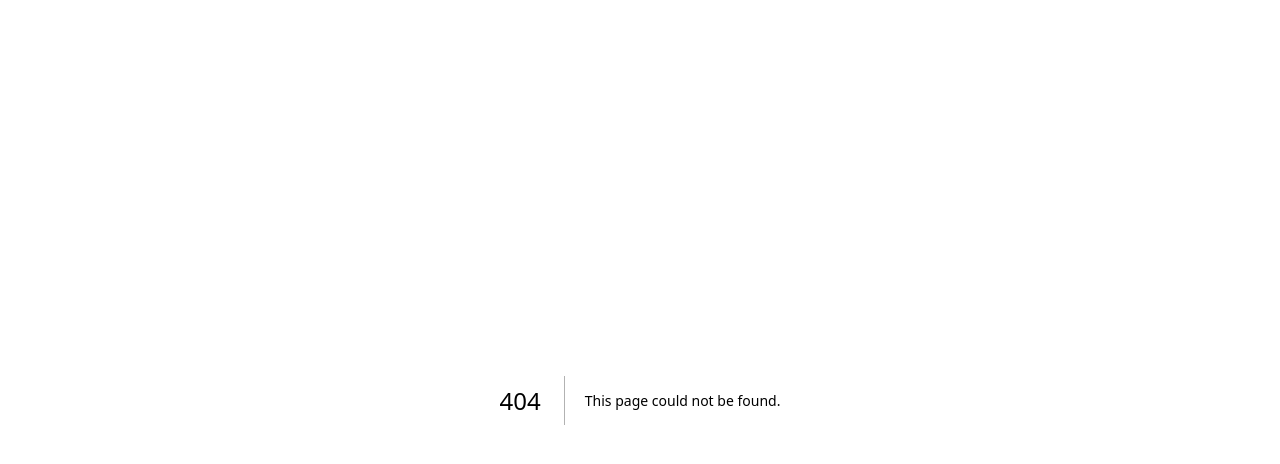
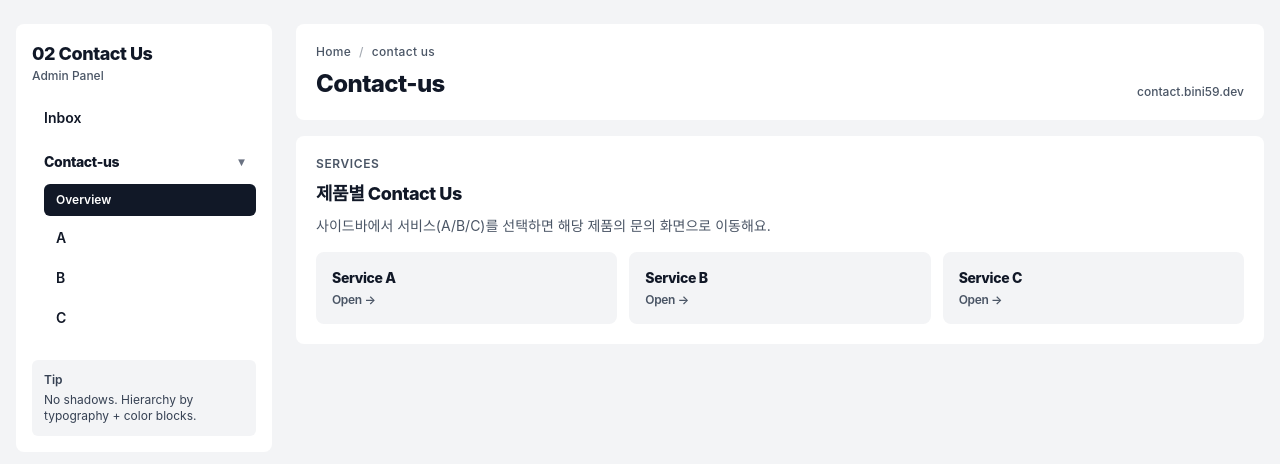
Before and after one commit to miku-agent/02_contact_us, a Next.js app: page /contact-us in a window 1280 px wide. Before the commit this address had no page. Shown: the top 464 px of the page. Built offline with nearby package versions, Linux system fonts and the light colour scheme.

Commit message:
feat(layout): add Contact-us sidebar with service submenu

```diff
--- a/src/components/AdminLayout.tsx
+++ b/src/components/AdminLayout.tsx
@@ -3,23 +3,43 @@ import { useRouter } from "next/router";
 import type { ReactNode } from "react";
 
 type NavItem = {
+  href?: string;
+  label: string;
+  badge?: number;
+  children?: NavItem[];
+  defaultOpen?: boolean;
+};
+
+function NavLink({
+  href,
+  label,
+  active,
+  badge,
+  className,
+}: {
   href: string;
   label: string;
+  active: boolean;
   badge?: number;
-};
-
-function NavLink({ href, label, active, badge }: { href: string; label: string; active: boolean; badge?: number }) {
+  className?: string;
+}) {
   return (
     <Link
       href={href}
       className={
         "flex items-center justify-between rounded-md px-3 py-2 text-sm font-semibold transition-all duration-200 " +
-        (active ? "bg-[#111827] text-white" : "bg-transparent text-[#111827] hover:bg-gray-200")
+        (active ? "bg-[#111827] text-white" : "bg-transparent text-[#111827] hover:bg-gray-200") +
+        (className ? ` ${className}` : "")
       }
     >
       <span className="truncate">{label}</span>
       {badge && badge > 0 ? (
-        <span className={"ml-2 inline-flex min-w-6 items-center justify-center rounded-full px-2 py-0.5 text-xs " + (active ? "bg-white text-[#111827]" : "bg-[#3B82F6] text-white")}>
+        <span
+          className={
+            "ml-2 inline-flex min-w-6 items-center justify-center rounded-full px-2 py-0.5 text-xs " +
+            (active ? "bg-white text-[#111827]" : "bg-[#3B82F6] text-white")
+          }
+        >
           {badge}
         </span>
       ) : null}
@@ -69,7 +89,16 @@ export function AdminLayout({
     nav ??
     [
       { href: "/inbox", label: "Inbox" },
-      { href: "/", label: "Contact Form" },
+      {
+        label: "Contact-us",
+        href: "/contact-us",
+        defaultOpen: true,
+        children: [
+          { href: "/contact-us/a", label: "A" },
+          { href: "/contact-us/b", label: "B" },
+          { href: "/contact-us/c", label: "C" },
+        ],
+      },
     ];
 
   return (
@@ -84,9 +113,64 @@ export function AdminLayout({
             </div>
 
             <div className="flex flex-col gap-2">
-              {items.map((it) => (
-                <NavLink key={it.href} href={it.href} label={it.label} active={pathname.startsWith(it.href)} badge={it.badge} />
-              ))}
+              {items.map((it) => {
+                const hasChildren = Array.isArray(it.children) && it.children.length > 0;
+
+                if (!hasChildren) {
+                  // leaf
+                  if (!it.href) return null;
+                  return (
+                    <NavLink
+                      key={it.href}
+                      href={it.href}
+                      label={it.label}
+                      active={pathname === it.href || pathname.startsWith(it.href + "/")}
+                      badge={it.badge}
+                    />
+                  );
+                }
+
+                const groupHref = it.href;
+                const groupActive = groupHref ? pathname === groupHref || pathname.startsWith(groupHref + "/") : false;
+                const childActive = it.children!.some((c) => (c.href ? pathname === c.href || pathname.startsWith(c.href + "/") : false));
+                const open = it.defaultOpen ?? (groupActive || childActive);
+
+                return (
+                  <details key={it.label} open={open} className="rounded-md">
+                    <summary className="list-none">
+                      <div className="flex items-center justify-between gap-2 rounded-md px-3 py-2 text-sm font-extrabold tracking-tight text-[#111827] hover:bg-gray-200">
+                        <span className="truncate">{it.label}</span>
+                        <span className="text-xs text-gray-500">▾</span>
+                      </div>
+                    </summary>
+
+                    <div className="mt-1 flex flex-col gap-1 pl-3">
+                      {groupHref ? (
+                        <NavLink
+                          href={groupHref}
+                          label="Overview"
+                          active={groupActive}
+                          className="text-xs font-bold"
+                        />
+                      ) : null}
+
+                      {it.children!.map((c) => {
+                        if (!c.href) return null;
+                        return (
+                          <NavLink
+                            key={c.href}
+                            href={c.href}
+                            label={c.label}
+                            active={pathname === c.href || pathname.startsWith(c.href + "/")}
+                            badge={c.badge}
+                            className="text-sm font-semibold"
+                          />
+                        );
+                      })}
+                    </div>
+                  </details>
+                );
+              })}
             </div>
 
             <div className="mt-6 rounded-md bg-gray-100 p-3 text-xs text-gray-700">
--- /dev/null
+++ b/src/pages/contact-us/[service].tsx
@@ -0,0 +1,55 @@
+import { useRouter } from "next/router";
+
+import { AdminLayout } from "../../components/AdminLayout";
+
+const SERVICES = ["a", "b", "c"] as const;
+
+export default function ContactUsServicePage() {
+  const router = useRouter();
+  const serviceParam = router.query.service;
+  const service = Array.isArray(serviceParam) ? serviceParam[0] : serviceParam;
+
+  const normalized = typeof service === "string" ? service.toLowerCase() : "";
+  const isKnown = (SERVICES as readonly string[]).includes(normalized);
+
+  return (
+    <AdminLayout
+      title={isKnown ? `Service ${normalized.toUpperCase()}` : "Service"}
+      nav={[
+        { href: "/inbox", label: "Inbox" },
+        {
+          label: "Contact-us",
+          href: "/contact-us",
+          defaultOpen: true,
+          children: [
+            { href: "/contact-us/a", label: "A" },
+            { href: "/contact-us/b", label: "B" },
+            { href: "/contact-us/c", label: "C" },
+          ],
+        },
+      ]}
+    >
+      <section className="rounded-lg bg-white p-5">
+        <div className="text-xs font-semibold tracking-wider text-gray-600">CONTACT-US · SERVICE</div>
+
+        {!router.isReady ? (
+          <div className="mt-4 text-sm text-gray-600">Loading…</div>
+        ) : isKnown ? (
+          <div className="mt-4">
+            <h2 className="text-lg font-extrabold tracking-tight">{normalized.toUpperCase()}</h2>
+            <p className="mt-2 text-sm text-gray-600">
+              여기는 서비스 <b>{normalized.toUpperCase()}</b>용 Contact Us 페이지(placeholder)예요.
+              <br />
+              다음 단계로는: 이 서비스에 맞는 폼/설명/약관 링크 등을 붙이면 됩니다.
+            </p>
+          </div>
+        ) : (
+          <div className="mt-4 rounded-lg bg-[#FEF3C7] p-4 text-sm text-[#92400E]">
+            <div className="font-semibold">Unknown service</div>
+            <div className="mt-1 break-words">service={String(serviceParam)}</div>
+          </div>
+        )}
+      </section>
+    </AdminLayout>
+  );
+}
--- /dev/null
+++ b/src/pages/contact-us/index.tsx
@@ -0,0 +1,47 @@
+import Link from "next/link";
+
+import { AdminLayout } from "../../components/AdminLayout";
+
+export default function ContactUsOverviewPage() {
+  return (
+    <AdminLayout
+      title="Contact-us"
+      nav={[
+        { href: "/inbox", label: "Inbox" },
+        {
+          label: "Contact-us",
+          href: "/contact-us",
+          defaultOpen: true,
+          children: [
+            { href: "/contact-us/a", label: "A" },
+            { href: "/contact-us/b", label: "B" },
+            { href: "/contact-us/c", label: "C" },
+          ],
+        },
+      ]}
+    >
+      <section className="rounded-lg bg-white p-5">
+        <div className="text-xs font-semibold tracking-wider text-gray-600">SERVICES</div>
+        <h2 className="mt-2 text-lg font-extrabold tracking-tight">제품별 Contact Us</h2>
+        <p className="mt-2 text-sm text-gray-600">사이드바에서 서비스(A/B/C)를 선택하면 해당 제품의 문의 화면으로 이동해요.</p>
+
+        <div className="mt-4 grid gap-3 sm:grid-cols-3">
+          {[
+            { key: "A", href: "/contact-us/a" },
+            { key: "B", href: "/contact-us/b" },
+            { key: "C", href: "/contact-us/c" },
+          ].map((s) => (
+            <Link
+              key={s.key}
+              href={s.href}
+              className="rounded-lg bg-gray-100 p-4 text-sm font-extrabold tracking-tight text-[#111827] transition-all duration-200 hover:scale-[1.01] hover:bg-gray-200"
+            >
+              Service {s.key}
+              <div className="mt-1 text-xs font-semibold text-gray-600">Open →</div>
+            </Link>
+          ))}
+        </div>
+      </section>
+    </AdminLayout>
+  );
+}
--- a/src/pages/inbox.tsx
+++ b/src/pages/inbox.tsx
@@ -163,7 +163,16 @@ export default function InboxPage() {
       title="Inbox"
       nav={[
         { href: "/inbox", label: "Inbox", badge: allNewCount },
-        { href: "/", label: "Contact Form" },
+        {
+          label: "Contact-us",
+          href: "/contact-us",
+          defaultOpen: true,
+          children: [
+            { href: "/contact-us/a", label: "A" },
+            { href: "/contact-us/b", label: "B" },
+            { href: "/contact-us/c", label: "C" },
+          ],
+        },
       ]}
     >
       <div className="grid gap-4 lg:grid-cols-[260px_1fr]">
```
